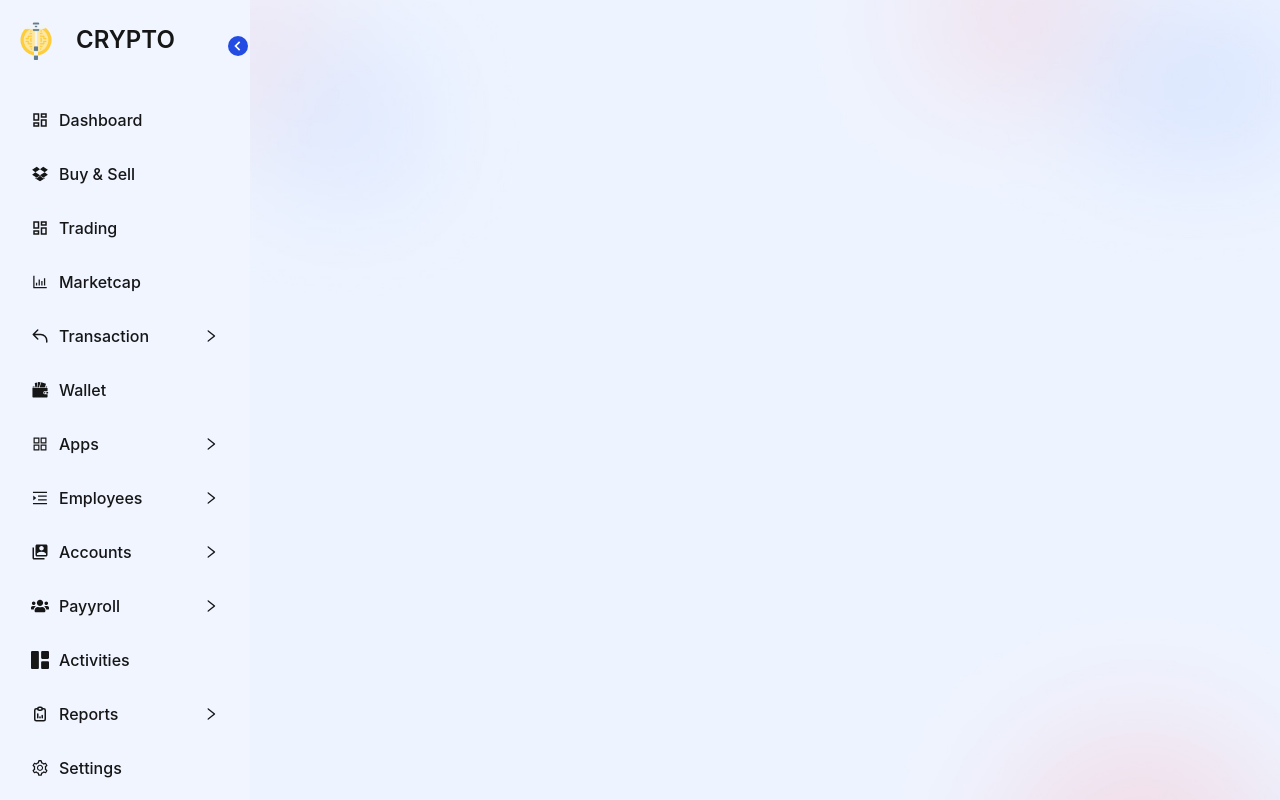
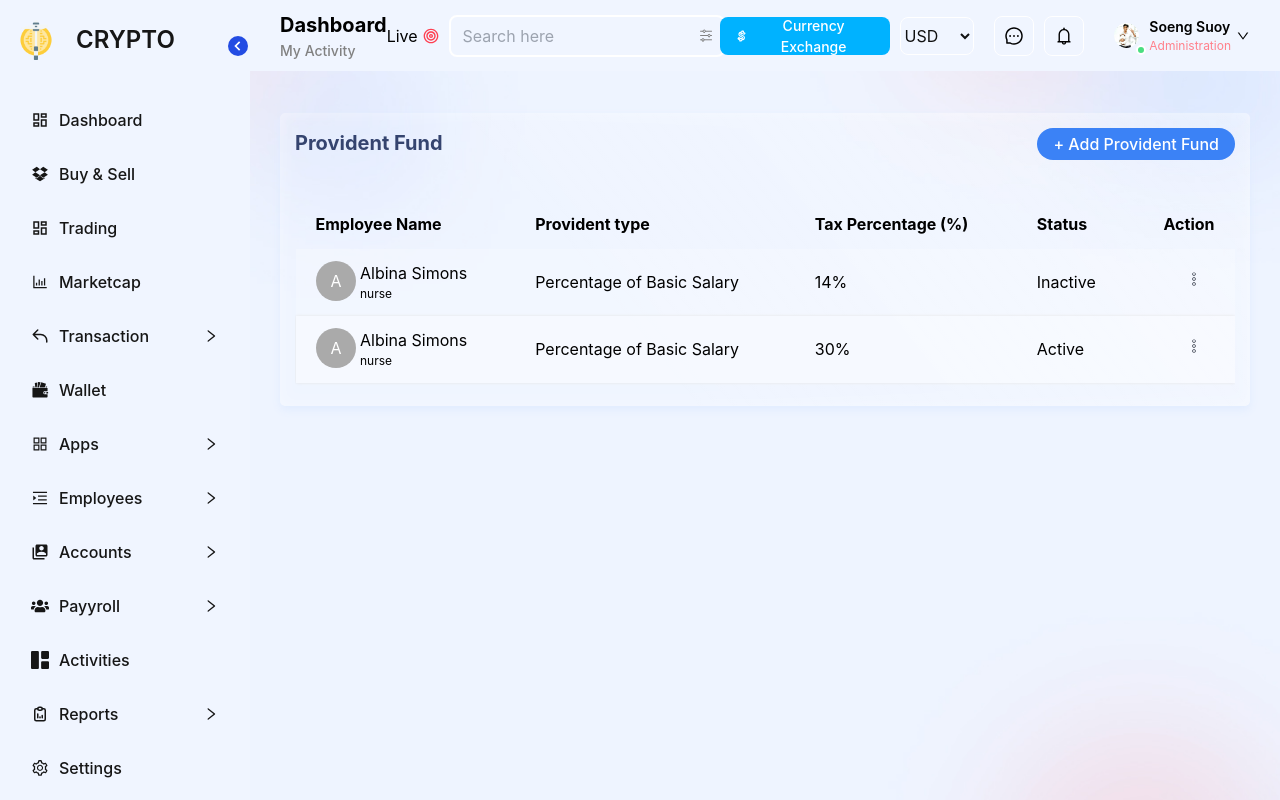
Before and after one commit to salimovone/crypto-dashboard, a React (Create React App) app: page /providentFunt in a window 1280 px wide. Built offline with nearby package versions, Linux system fonts and the light colour scheme.

Commit message:
accounts is ready

```diff
--- a/src/App.jsx
+++ b/src/App.jsx
@@ -32,6 +32,8 @@ import AddLeave from "./components/Employee/AddLeave";
 import Holiday from "./components/Employee/Holiday";
 import AddHoliday from "./components/Employee/AddHoliday";
 import Attendance from "./components/Employee/Attendace";
+import Expences from "./views/Accounts/Expences";
+import ProvidentFund from "./views/Accounts/Provident Fund";
 
 function App() {
   return (
@@ -82,6 +84,8 @@ function App() {
           <Route path="/lockScreen" element={<LookScreen />} />
           <Route path="/changePassword" element={<ChangePassword />} />
           <Route path="/profile" element={<Profile />} />
+          <Route path="/expenses" element={<Expences/>}/>
+          <Route path="/providentFunt" element={<ProvidentFund/>} />
         </Routes>
       </div>
     </div>
--- /dev/null
+++ b/src/components/Accounts/ProvidentTable/index.jsx
@@ -0,0 +1,150 @@
+import { CiMenuKebab } from "react-icons/ci";
+import React, { useState } from 'react'
+import { useDispatch, useSelector } from 'react-redux'
+import { AiFillDelete } from "react-icons/ai";
+import { Fragment } from 'react'
+import { Menu, Transition } from '@headlessui/react'
+import { BiEditAlt } from "react-icons/bi";
+import { useNavigate } from "react-router-dom";
+import { deleteTaxes } from "../../../redux/taxesList/taxesReducers";
+
+
+function classNames(...classes) {
+    return classes.filter(Boolean).join(' ')
+}
+
+
+function ProvidentTable() {
+
+    const taxes = useSelector((state) => state.taxe.taxes)
+    const dispatch = useDispatch
+    const [open, setOpen] = useState(false);
+    const [openId, setOpenId] = useState(null);
+    const navigate = useNavigate();
+
+    const handleOpenModal = (id) => {
+        setOpen(true)
+        setOpenId(id)
+    }
+
+    const handleDelete = () => {
+        dispatch(deleteTaxes(openId))
+        setOpen(false)
+    }
+
+    return (
+        <div>
+            <div
+                className={`${open
+                    ? "top-0 left-0 h-[100%]  w-[100%]  absolute  z-50 flex justify-center items-center"
+                    : "hidden"
+                    }`}
+            >
+                <div className="w-[300px] h-[150px] bg-white rounded-lg shadow-lg text-center flex justify-center items-center">
+                    <div>
+                        <p className="-mt-2 text-[30px]">Are You Sure?</p>
+
+                        <div className="flex gap-5 mt-5 ml-5">
+                            <button onClick={() => handleDelete()} className="text-white py-[8px] px-[30px] bg-[#234ce3] rounded-lg font-semibold text-2xl">
+                                Ok
+                            </button>
+                            <button
+                                onClick={() => setOpen(false)}
+                                className="text-[#234ce3] font-semibold text-2xl"
+                            >
+                                Cancel
+                            </button>
+                        </div>
+                    </div>
+                </div>
+            </div>
+            <div>
+                <table className="w-full">
+                    <thead className="w-full">
+                        <tr>
+                            <th className="py-3 px-5 text-left">Employee Name</th>
+                            <th className="py-3 px-5 text-left">Provident type</th>
+                            <th className="py-3 px-5 text-left">Tax Percentage (%)</th>
+                            <th className="py-3 px-5 text-left">Status</th>
+                            <th className="py-3 px-5 text-right">Action</th>
+                        </tr>
+                    </thead>
+                    <tbody>
+                        {
+                            taxes.map((item, ind) => (
+                                <tr key={ind + 1} className="border-t-2" style={{ background: item.bg, boxShadow: item.shadow, border: item.border }}>
+                                    <td className="py-3 px-5 flex gap-1">
+                                        <div className="w-[40px] h-[40px] rounded-full bg-[#aaa] flex justify-center items-center text-white">A</div>
+                                        <p>Albina Simons<p className="text-[12px]">nurse</p></p>
+                                    </td>
+                                    <td className="py-3 px-5">Percentage of Basic Salary</td>
+                                    <td className="py-3 px-5">{item.percentage}</td>
+                                    <td className="py-3 px-5">{item.status}</td>
+                                    <td className="py-3 px-5 flex justify-end">
+                                        <Menu as="div" className="relative inline-block text-left">
+                                            <div>
+                                                <Menu.Button className="inline-flex w-full justify-center px-3 py-2 font-semibold text-gray-900">
+                                                    <CiMenuKebab />
+                                                </Menu.Button>
+                                            </div>
+
+                                            <Transition
+                                                as={Fragment}
+                                                enter="transition ease-out duration-100"
+                                                enterFrom="transform opacity-0 scale-95"
+                                                enterTo="transform opacity-100 scale-100"
+                                                leave="transition ease-in duration-75"
+                                                leaveFrom="transform opacity-100 scale-100"
+                                                leaveTo="transform opacity-0 scale-95">
+
+                                                <Menu.Items className="absolute right-0 z-10 mt-2 w-56 origin-top-right rounded-md bg-white shadow-lg ring-1 ring-black ring-opacity-5 focus:outline-none">
+                                                    <div className="py-1">
+                                                        <Menu.Item>
+                                                            {({ active }) => (
+                                                                <div
+                                                                    className={classNames(
+                                                                        active ? 'bg-gray-100 text-gray-900' : 'text-gray-700',
+                                                                        'flex px-4 py-2 text-sm gap-1'
+                                                                    )}
+
+                                                                    onClick={() => {
+                                                                        navigate("/TaxesAddUsers", { state: item });
+                                                                    }}
+                                                                >
+                                                                    <BiEditAlt className="mt-1" />Edit
+
+                                                                </div>
+                                                            )}
+                                                        </Menu.Item>
+                                                        <Menu.Item>
+                                                            {({ active }) => (
+                                                                <div
+                                                                    className={classNames(
+                                                                        active ? 'bg-gray-100 text-gray-900' : 'text-gray-700',
+                                                                        'flex gap-1 px-4 py-2 text-sm'
+                                                                    )}
+
+                                                                    onClick={() => handleOpenModal(item.id)}
+                                                                >
+                                                                    <AiFillDelete className="mt-1" />Delete
+                                                                </div>
+                                                            )}
+                                                        </Menu.Item>
+                                                        <form method="POST" action="#">
+                                                        </form>
+                                                    </div>
+                                                </Menu.Items>
+                                            </Transition>
+                                        </Menu>
+                                    </td>
+                                </tr>
+                            ))
+                        }
+                    </tbody>
+                </table>
+            </div>
+        </div>
+    )
+}
+
+export default ProvidentTable
--- a/src/views/Accounts/Expences/index.jsx
+++ b/src/views/Accounts/Expences/index.jsx
@@ -1,10 +1,11 @@
 import React from 'react'
+import Leaves from '../../../components/Employee/Leaves'
 
 export default () => {
     return (
         <div>
             <div>
-                salom
+                <Leaves/>
             </div>
         </div>
     )
--- a/src/views/Accounts/Provident Fund/index.jsx
+++ b/src/views/Accounts/Provident Fund/index.jsx
@@ -1,9 +1,28 @@
 import React from 'react'
+import Navbar from '../../../components/Navbar';
+import { useNavigate } from 'react-router-dom';
+import ProvidentTable from '../../../components/Accounts/ProvidentTable';
 
 export default () => {
+
+    const navigate = useNavigate()
+
     return (
         <div>
-            fsdhakfh
+            <Navbar/>
+            <div className='mt-3 w-full h-full p-[30px]'>
+                <div className='payment_card'>
+                    <div className='flex justify-between'>
+                        <p className='text-[20px] text-[#35446F] font-bold'>Provident Fund</p>
+                        <button className='py-1 px-4 bg-blue-500 text-white font-medium rounded-2xl' onClick={() => {
+                            navigate("/TaxesAddUsers");
+                        }}>+ Add Provident Fund</button>
+                    </div>
+                    <div className='w-full xl:overflow-x-hidden whitespace-nowrap overflow-x-scroll mt-10 pb-2'>
+                        <ProvidentTable/>
+                    </div>
+                </div>
+            </div>
         </div>
     )
 }
```
